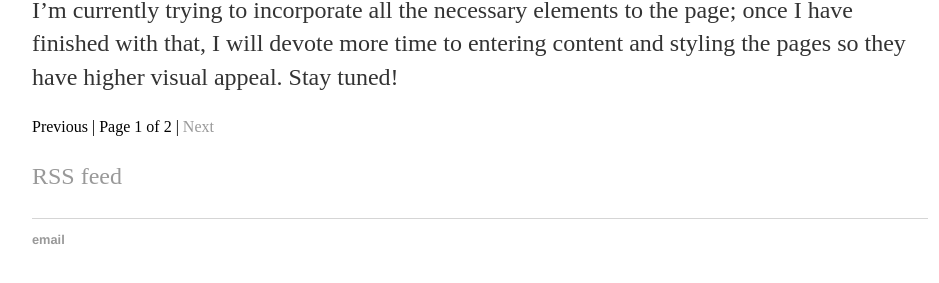
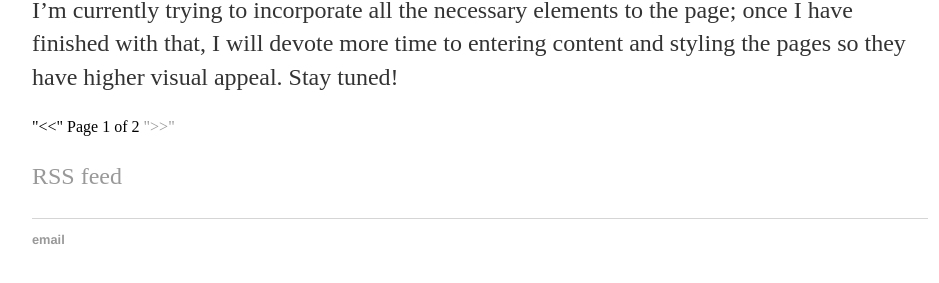
Before and after one commit to Tralinge/tralinge.github.io, a Jekyll site: the page built from news/index.html, in a window 1280 px wide. Shown: the part 512-795 px from the top of the page, without its empty margins (160-1099 px from the left). Built offline with Jekyll 4.4.1, drawn with Linux system fonts in a browser that asks for light colours; the list of posts is cut into pages by our own code.

Commit message:
Update index.html

```diff
--- a/news/index.html
+++ b/news/index.html
@@ -21,19 +21,19 @@ title: News
 <div class="pagination">
 
   {% if paginator.previous_page %}
-    <a href="{{ paginator.previous_page_path }}" class="previous">Previous</a>
+    <a href="{{ paginator.previous_page_path }}" class="previous">"<<"</a>
   {% else %}
-    <span class="previous">Previous</span>
+    <span class="previous">"<<"</span>
   {% endif %}
 
   <span class="page_number ">
-  | Page {{ paginator.page }} of {{ paginator.total_pages }} |
+   Page {{ paginator.page }} of {{ paginator.total_pages }}
   </span>
 
   {% if paginator.next_page %}
-    <a href="{{ paginator.next_page_path }}" class="next">Next</a>
+    <a href="{{ paginator.next_page_path }}" class="next">">>"</a>
   {% else %}
-    <span class="next ">Next</span>
+    <span class="next ">">>"</span>
   {% endif %}
 
 </div>
```
